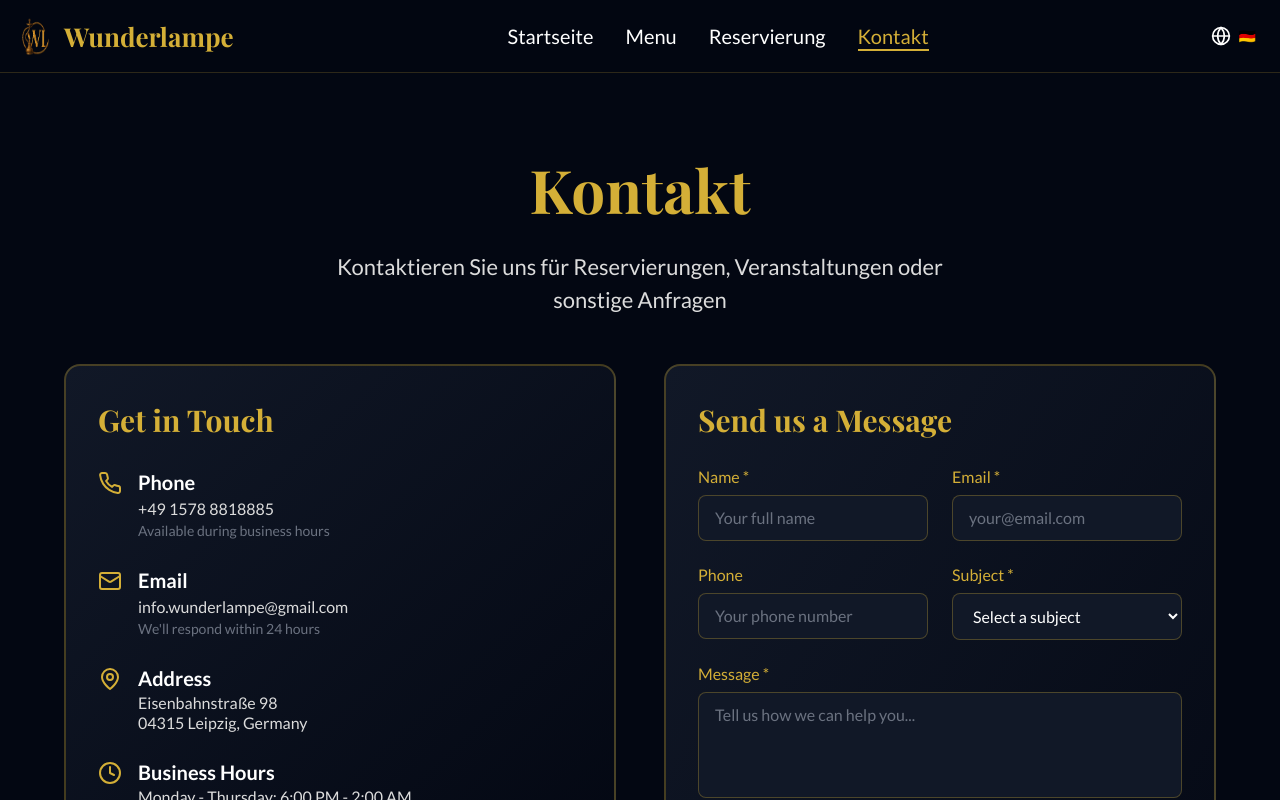
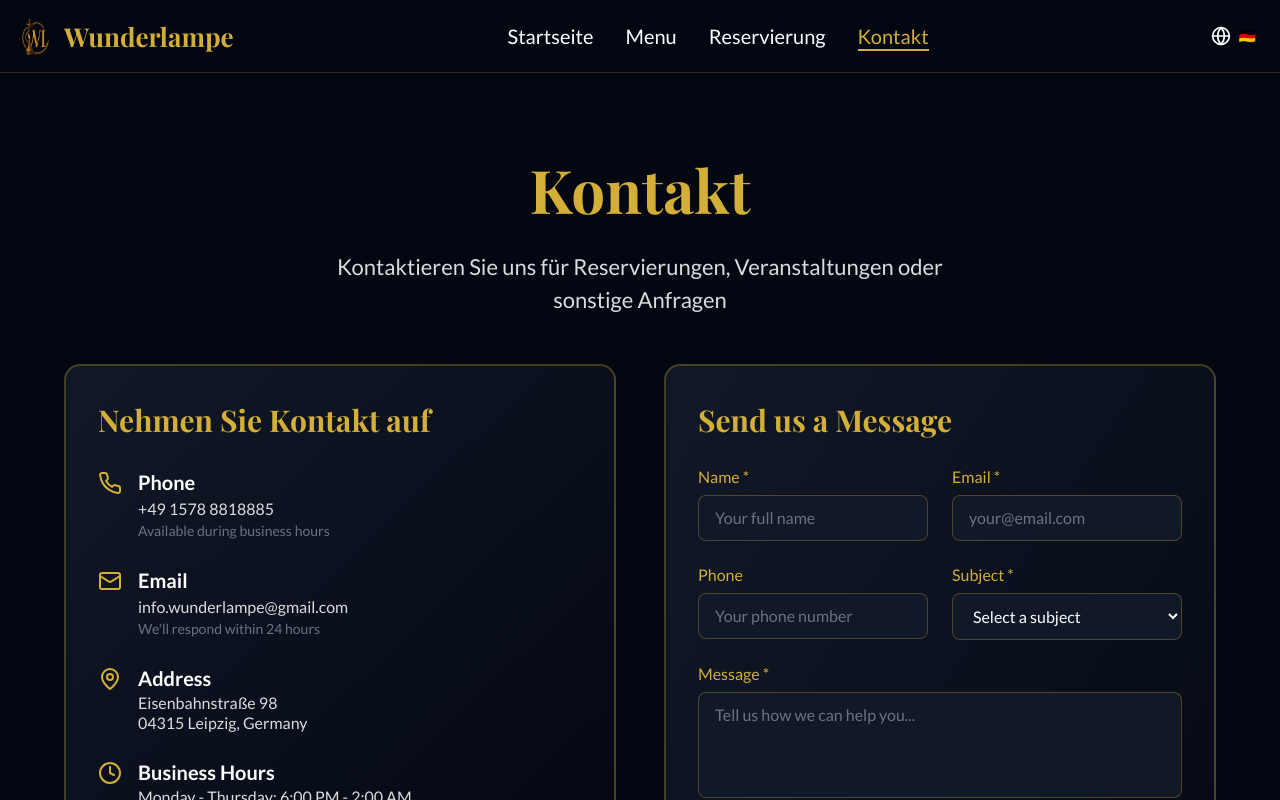
Before and after one commit to sparke0101/wunderlampe, a React (Vite) app: page / in a window 1280 px wide. Both pictures are taken after a click on the button "Kontakt". Shown: the top 800 px of the page. Built offline with nearby package versions, Linux system fonts and the light colour scheme.

Commit message:
Update contact heading to German

```diff
--- a/src/pages/ContactPage.tsx
+++ b/src/pages/ContactPage.tsx
@@ -80,7 +80,7 @@ export default function ContactPage() {
           {/* Contact Information */}
           <div className="space-y-8">
             <div className="bg-gradient-to-br from-gray-900 to-gray-950 border-2 border-gold/30 rounded-2xl p-4 sm:p-6 md:p-8">
-              <h3 className="text-2xl sm:text-3xl font-display font-bold text-gold mb-4 sm:mb-6">Get in Touch</h3>
+              <h3 className="text-2xl sm:text-3xl font-display font-bold text-gold mb-4 sm:mb-6">Nehmen Sie Kontakt auf</h3>
 
               <div className="space-y-6">
                 <div className="flex items-start space-x-4">
```
